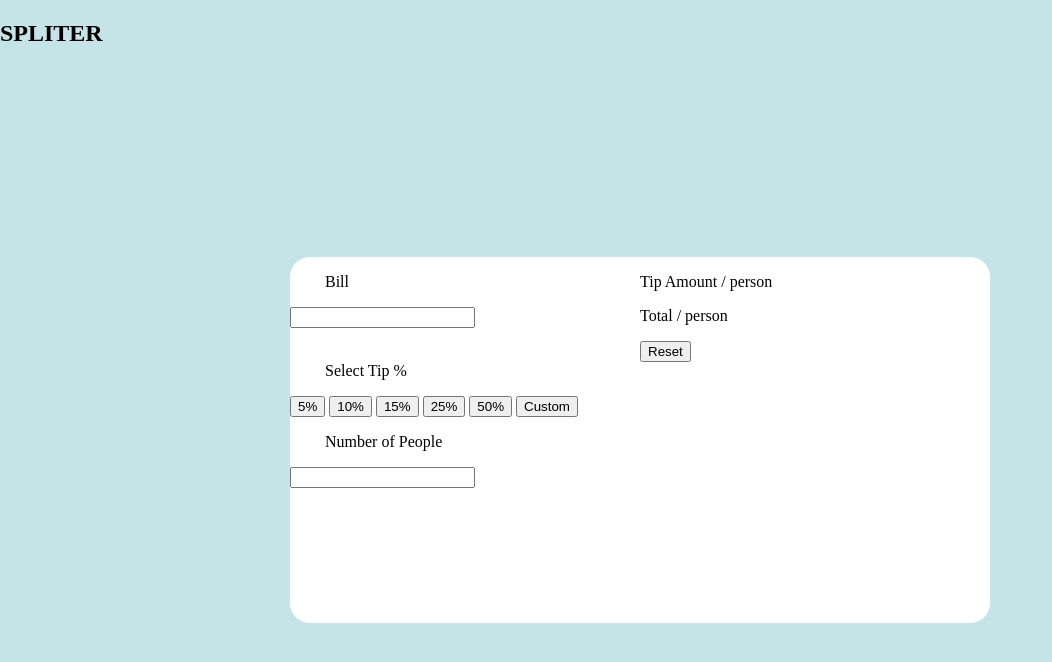
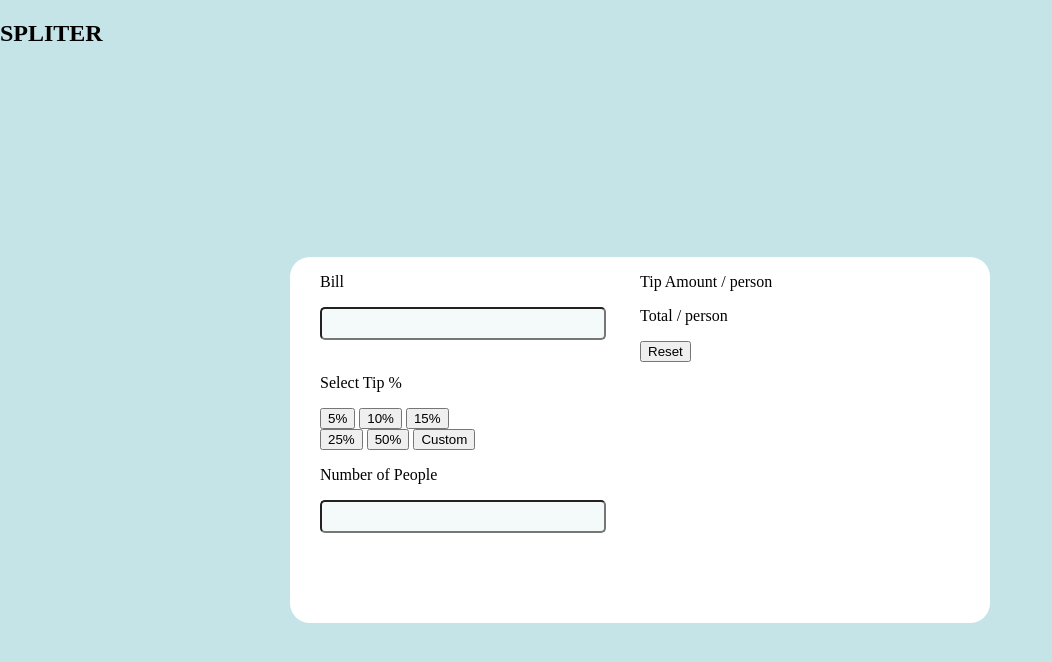
Before and after one commit to a-sha0234/tip-calculator, a plain HTML site: page index.html in a window 1280 px wide. Shown: the whole page, without its empty margins (0-1052 px from the left). Drawn offline with Linux system fonts and the light colour scheme.

Commit message:
creating: create proper sizes for elements on right-side

```diff
--- a/app/scss/_globals.scss
+++ b/app/scss/_globals.scss
@@ -38,10 +38,21 @@ body {
 }
 
 .heading {
-  position: relative;
-  left: 35px;
+  @include position;
 }
 
 .input_right {
   position: relative;
 }
+
+.btn {
+  @include position;
+}
+
+.input_right {
+  @include position;
+  height: 33px;
+  width: 286px;
+  background-color: $Lightgrayishcyan2;
+  border-radius: 5px;
+}
--- /dev/null
+++ b/app/scss/_mixins.scss
@@ -0,0 +1,4 @@
+@mixin position() {
+  position: relative;
+  left: 30px;
+}
--- a/app/scss/style.scss
+++ b/app/scss/style.scss
@@ -1,2 +1,3 @@
 @import "variables";
+@import "mixins";
 @import "globals";
--- a/index.html
+++ b/index.html
@@ -32,20 +32,21 @@
     <div class="container">
       <section class="left-side">
         <p class="heading">Bill</p>
-        <input type="text" id="input_right" /><br /><br />
+        <input type="text" class="input_right" /><br /><br />
         <!--  -->
         <p class="heading">Select Tip %</p>
         <!--  -->
-        <button type="button" id="5">5%</button>
-        <button type="button" id="10">10%</button>
-        <button type="button" id="15">15%</button>
-        <button type="button" id="20">25%</button>
-        <button type="button" id="50">50%</button>
-        <button type="button" id="custom">Custom</button>
+        <!-- better to make buttons have class rather than id's -->
+        <button type="button" class="btn 5">5%</button>
+        <button type="button" class="btn 10">10%</button>
+        <button type="button" class="btn 15">15%</button><br />
+        <button type="button" class="btn 20">25%</button>
+        <button type="button" class="btn 50">50%</button>
+        <button type="button" class="btn custom">Custom</button>
 
         <!--  -->
         <p class="heading">Number of People</p>
-        <input type="text" id="input_right" /><br /><br />
+        <input type="text" class="input_right" /><br /><br />
       </section>
       <!--  -->
 
```
Also changed, not shown: app/scss/style.css, 1 other file.
